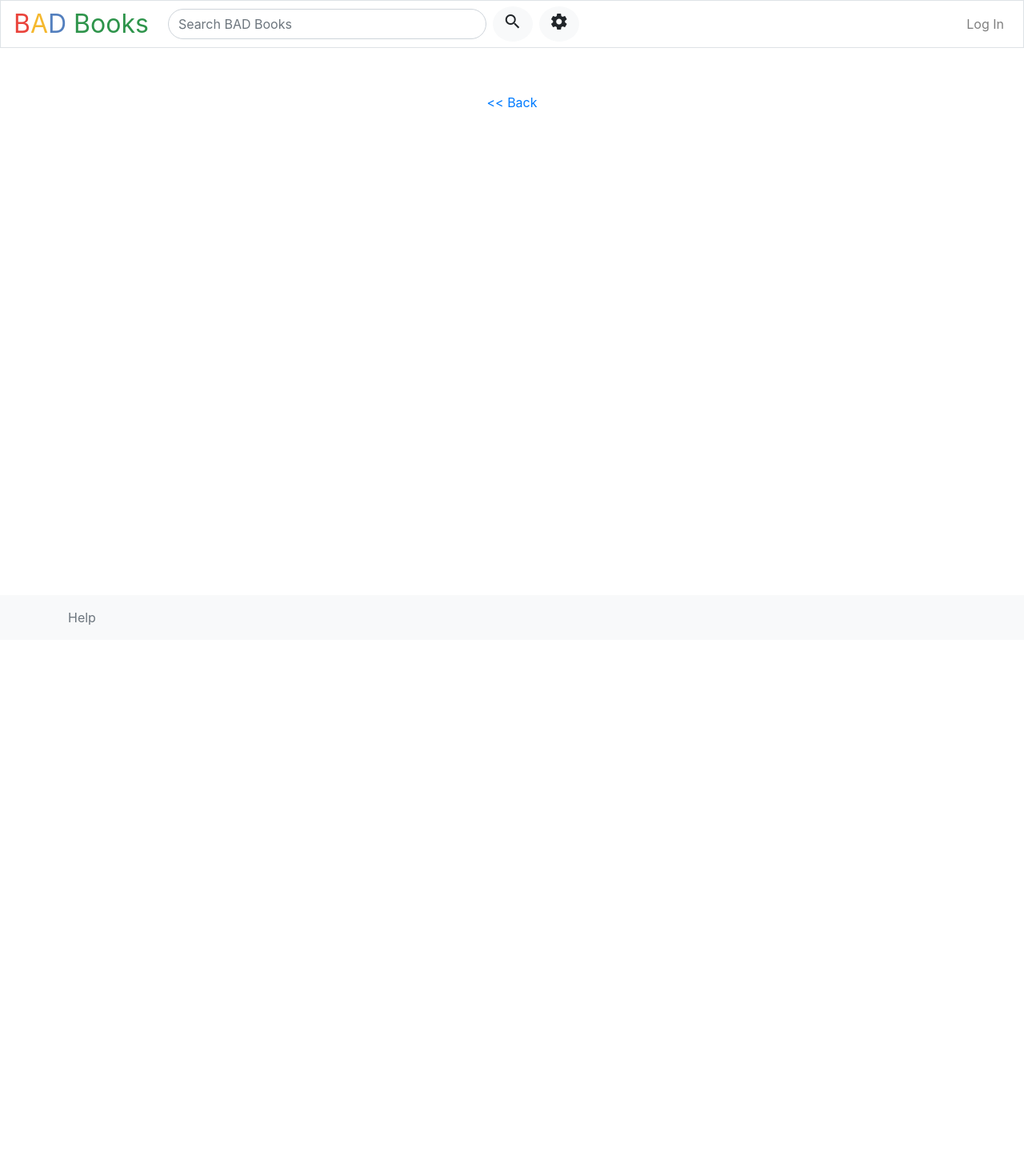
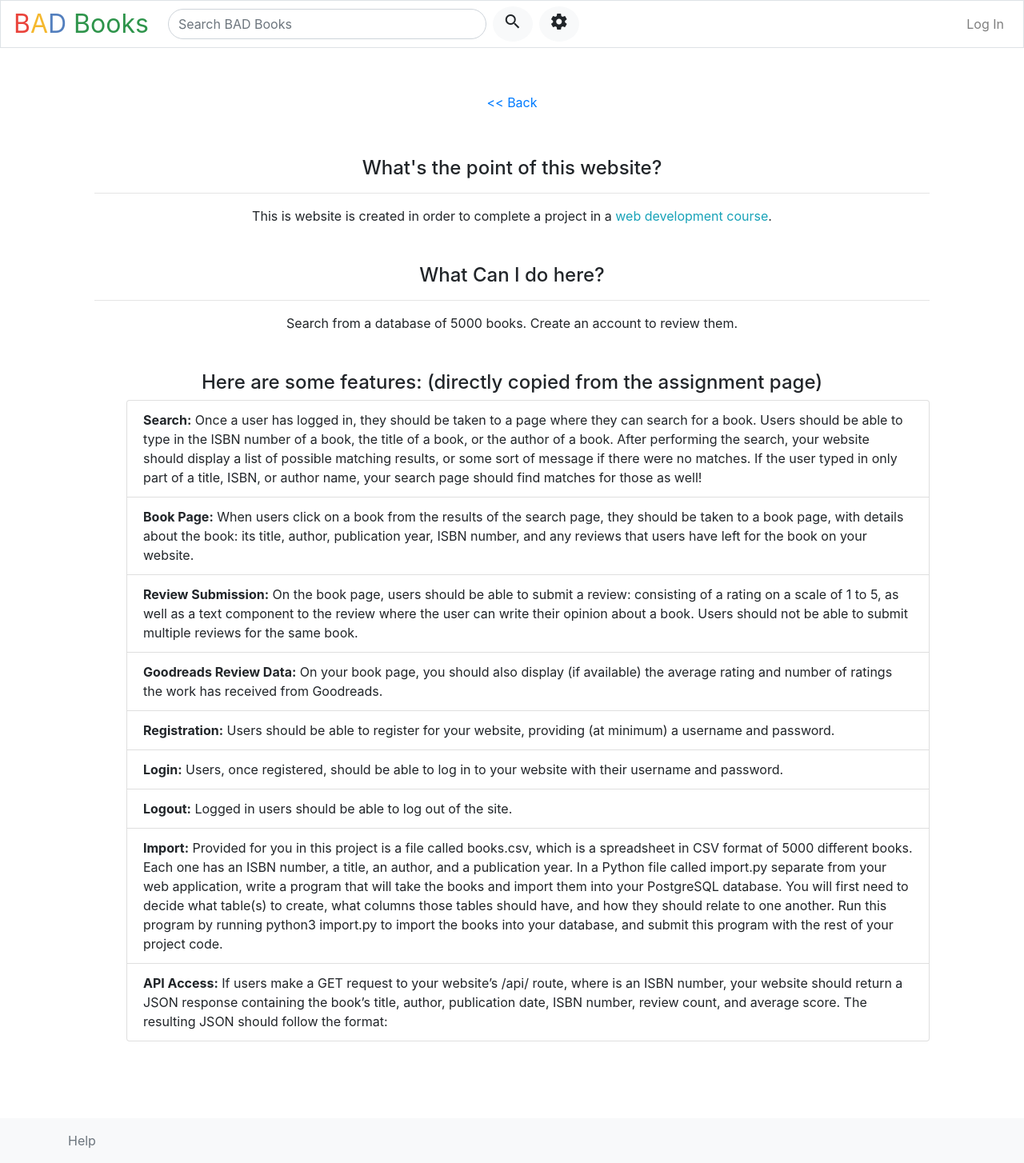
Before and after one commit to RuoshuiM/cs50w-project1, a Flask app: page /help in a window 1280 px wide. Shown: the whole page at 80% size. Before the commit the page ends 782 px from the top, so only its background shows below. Run offline with Flask 2, Linux system fonts and the light colour scheme; some libraries are stand-ins or nearby versions.

Commit message:
Updates help.html

```diff
--- a/templates/help.html
+++ b/templates/help.html
@@ -5,4 +5,31 @@
         << Back
     </a>
 
+    <div class="section my-5">
+        <h4>What's the point of this website?</h4>
+        <hr>
+        <p>This is website is created in order to complete a project in a <a class="text-info" href="https://docs.cs50.net/web/2018/x/projects/1/project1.html">web development course</a>.</p>
+    </div>
+    <div class="section my-5">
+        <h4>What Can I do here?</h4>
+        <hr>
+        <p>Search from a database of 5000 books. Create an account to review them.</p>
+    </div>
+    <div class="section my-5">
+        <h4>Here are some features: (directly copied from the assignment page)</h4>
+        <ul class="text-left">
+            <li class="list-group-item"><strong>Search:</strong> Once a user has logged in, they should be taken to a page where they can search for a book. Users should be able to type in the ISBN number of a book, the title of a book, or the author of a book. After performing the search, your website should display a list of possible matching results, or some sort of message if there were no matches. If the user typed in only part of a title, ISBN, or author name, your search page should find matches for those as well!</li>
+            <li class="list-group-item"><strong>Book Page:</strong> When users click on a book from the results of the search page, they should be taken to a book page, with details about the book: its title, author, publication year, ISBN number, and any reviews that users have left for the book on your website.</li>
+            <li class="list-group-item"><strong>Review Submission:</strong> On the book page, users should be able to submit a review: consisting of a rating on a scale of 1 to 5, as well as a text component to the review where the user can write their opinion about a book. Users should not be able to submit multiple reviews for the same book.</li>
+            <li class="list-group-item"><strong>Goodreads Review Data:</strong> On your book page, you should also display (if available) the average rating and number of ratings the work has received from Goodreads.</li>
+            <li class="list-group-item"><strong>Registration:</strong> Users should be able to register for your website, providing (at minimum) a username and password.</li>
+            <li class="list-group-item"><strong>Login:</strong> Users, once registered, should be able to log in to your website with their username and password.</li>
+            <li class="list-group-item"><strong>Logout:</strong> Logged in users should be able to log out of the site.</li>
+            <li class="list-group-item"><strong>Import:</strong> Provided for you in this project is a file called books.csv, which is a spreadsheet in CSV format of 5000 different books. Each one has an ISBN number, a title, an author, and a publication year. In a Python file called import.py separate from your web application, write a program that will take the books and import them into your PostgreSQL database. You will first need to decide what table(s) to create, what columns those tables should have, and how they should relate to one another. Run this program by running python3 import.py to import the books into your database, and submit this program with the rest of your project code.</li>
+            <li class="list-group-item"><strong>API Access:</strong> If users make a GET request to your website’s /api/<isbn> route, where <isbn> is an ISBN number, your website should return a JSON response containing the book’s title, author, publication date, ISBN number, review count, and average score. The resulting JSON should follow the format:</li>
+        </ul>
+    </div>
+
+
+
 {% endblock %}
```
